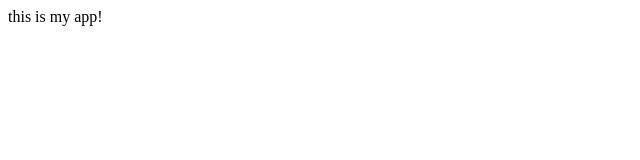
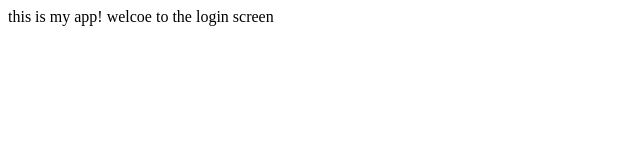
Before and after one commit to MahmoudElerian/my-true-one, a plain HTML site: page index.html in a window 1280 px wide. Shown: the whole page, without its empty margins (0-640 px from the left). Drawn offline with Linux system fonts and the light colour scheme.

Commit message:
login form

```diff
--- /dev/null
+++ b/New folder 2/new2.js
@@ -0,0 +1 @@
+console.log("heyy heyy yeeyyeyegyeg")
--- a/index.html
+++ b/index.html
@@ -6,6 +6,6 @@
     </head>
     <body>
         this is my app!
-
+        welcoe to the login screen
     </body>
 </html>
```
Also changed, not shown: login.html (added, +1 -0 lines), log.txt (added).
